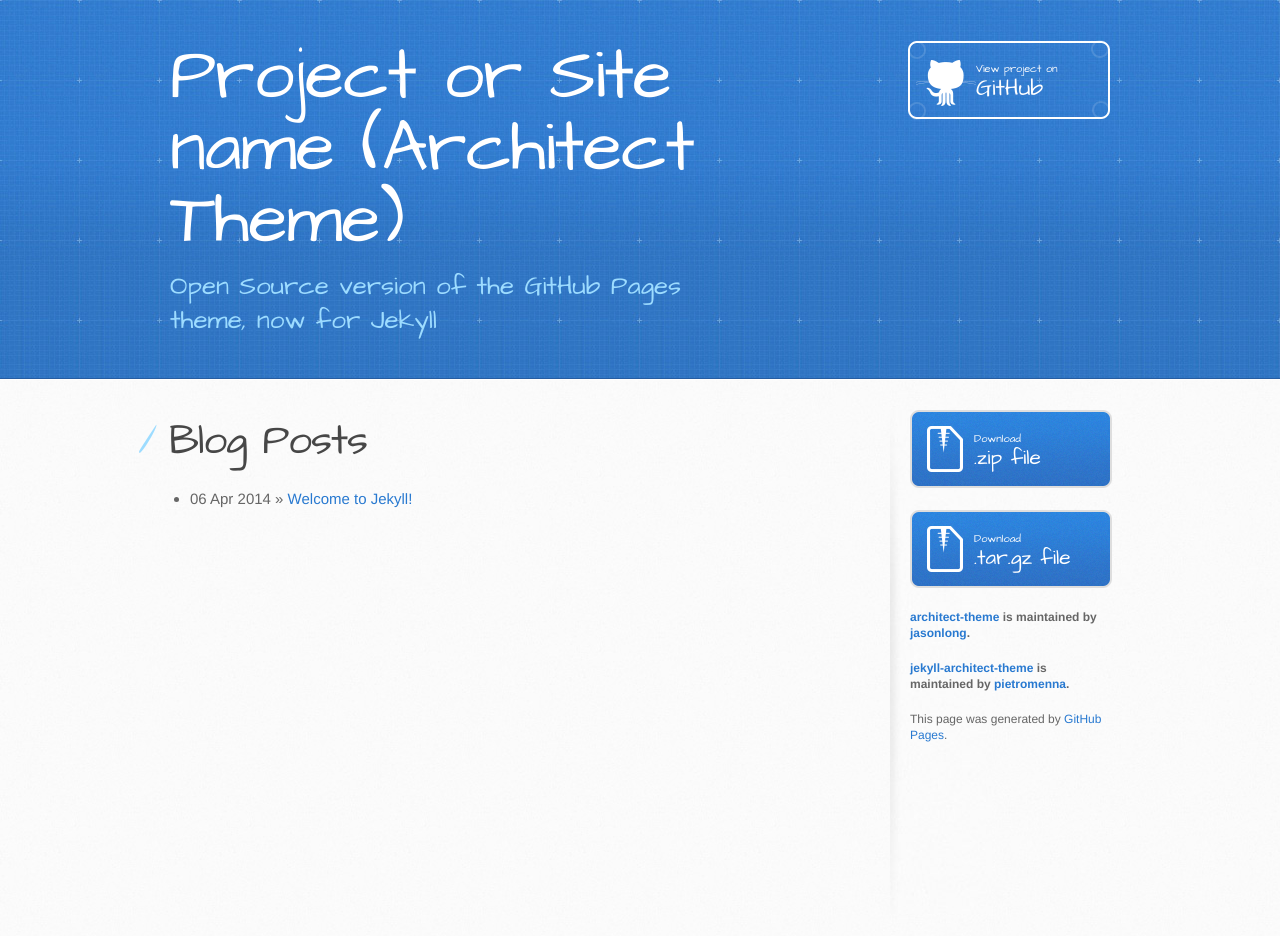
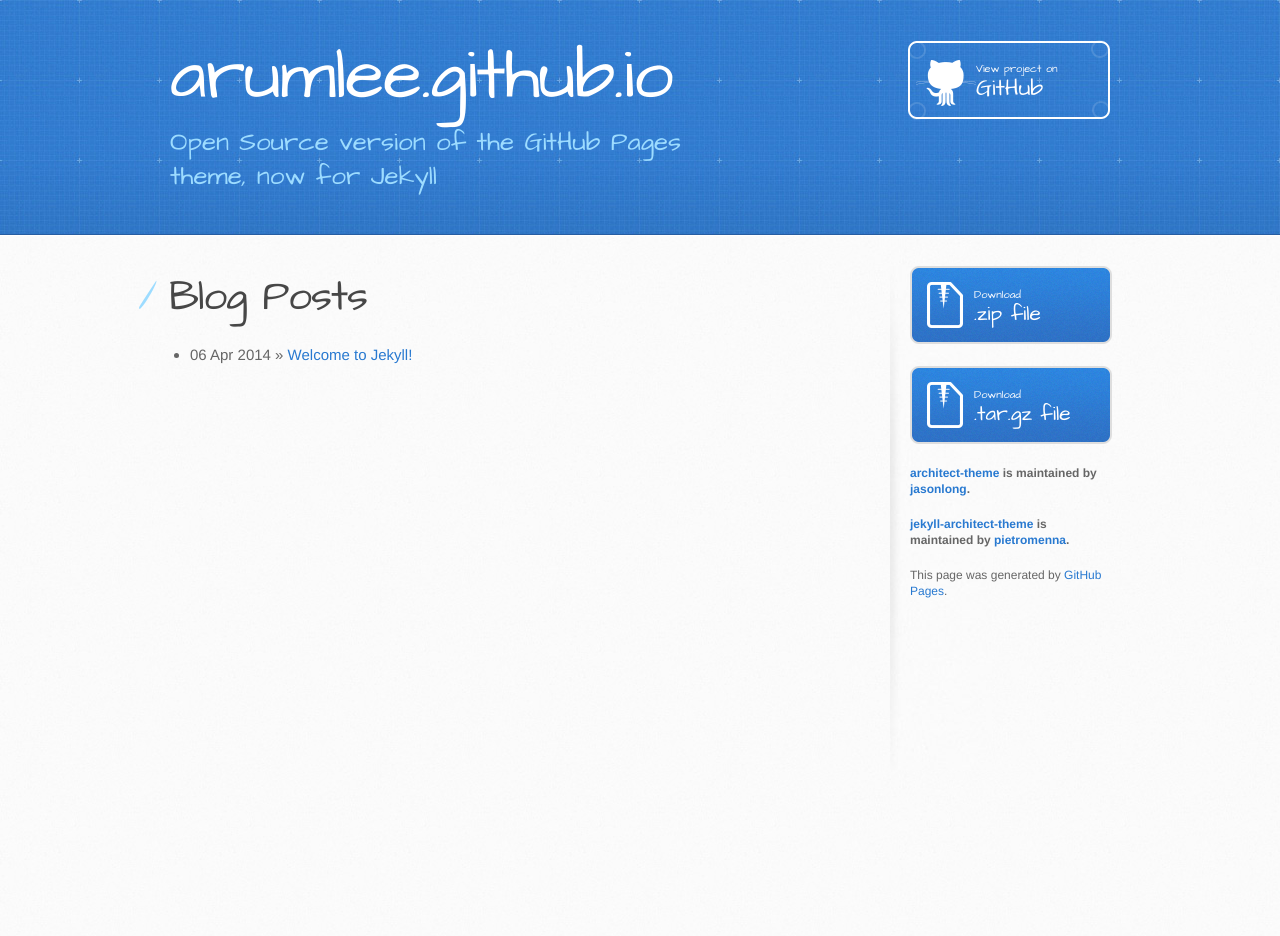
Before and after one commit to arumlee/arumlee.github.io, a Jekyll site: the page built from index.html, in a window 1280 px wide. Built offline with Jekyll 4.4.1, drawn with Linux system fonts in a browser that asks for light colours; after the commit the page ends 900 px from its top, so only the background shows below that.

Commit message:
change config

```diff
--- a/_config.yml
+++ b/_config.yml
@@ -1,8 +1,8 @@
 # Setup
-name:         Project or Site name (Architect Theme)
-tagline:      A responsive theme for your project on GitHub Pages
-baseurl:      ""
-locale:       "en"
+name: arumlee.github.io
+tagline: A responsive theme for your project on GitHub Pages
+baseurl: ""
+locale: "en"
 
 # Gems
 gems:
```
